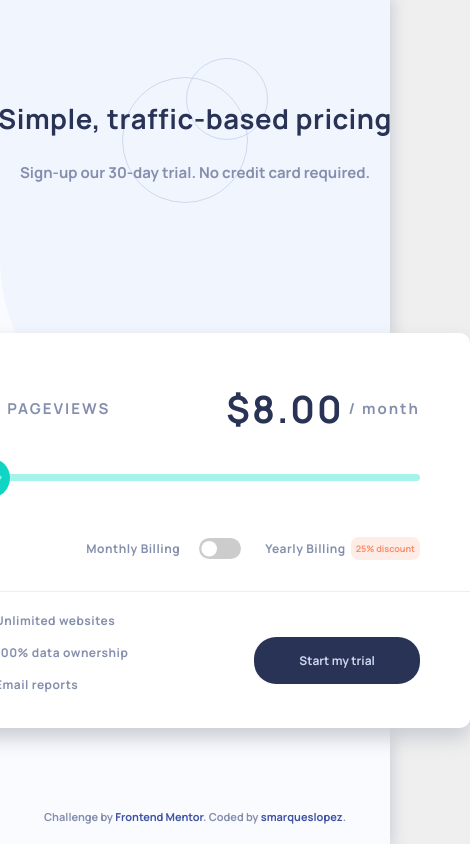
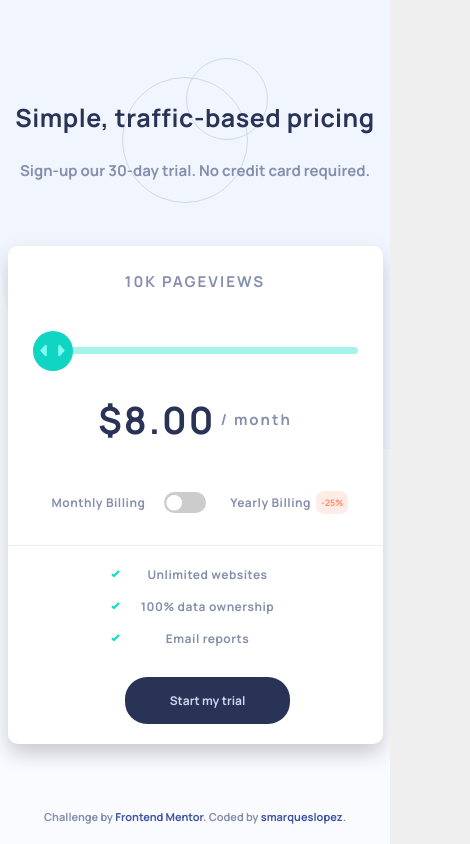
Before and after one commit to smarqueslopez/interactive-pricing-component, a website: page index.html in a window 390 px wide. Shown: the whole page, 470 px wide, since content can reach past the window. Drawn offline with Linux system fonts and the light colour scheme.

Commit message:
Adding responsive design

```diff
--- a/index.html
+++ b/index.html
@@ -9,10 +9,8 @@
   <link type="text/css" rel="stylesheet" href="./styles/style.css" />
 </head>
 <body>
-
   <!-- Wrapper -->
   <div class="wrapper">
-
     <!-- Header -->
     <section class="header">
       <!-- Title -->
@@ -22,30 +20,28 @@
       <!-- Background -->
       <img class="header__background" src="./images/pattern-circles.svg" alt="pattern-circles" />
     </section>
-
-    <!-- Price component -->
-    <section class="card-price">
-
+    <!-- prize component -->
+    <section class="card-prize">
       <!-- Top component -->
-      <div class="card-price__top">
-
-        <!-- Views / Price -->
-        <div class="card-price__top__view-wrapper">
-          <div class="card-price__top__view-wrapper__views">
+      <div class="card-prize__top">
+        <!-- Views -->
+        <div class="view-wrapper">
+          <div class="views">
             <span class="value" id="view-value">10K</span> pageviews
           </div>
-          <div class="card-price__top__view-wrapper__price">
-            <span class="value" id="price-value">$8.00</span> / month
+        </div>
+        <!-- prize -->
+        <div class="prize-wrapper">
+          <div class="prize">
+            <span class="value" id="prize-value">$8.00</span> / month
           </div>
         </div>
-
         <!-- Slider -->
-        <div class="card-price__top__slider-wrapper">
-          <input type="range" min="0" max="100" value="0" step="25" id="slider">
+        <div class="slider-wrapper">
+          <input id="slider" type="range" min="0" max="100" value="0" step="25">
         </div>
-
-        <!-- Price options -->
-        <div class="card-price__top__toggle-wrapper">
+        <!-- prize options -->
+        <div class="toggle-wrapper">
           <div class="monthly-billing">
             <p>Monthly Billing</p>
             <label for="toggle" id="monthly-switch" class="switch">
@@ -55,29 +51,25 @@
           </div>
           <div class="yearly-billing">
             <p>Yearly Billing</p>
-            <span>25% discount</span>
+            <div class="discount">-25%
+              <span>discount</span>
+            </div>
           </div>
         </div>
-
       </div>
-
       <!-- Bottom component-->
-      <div class="card-price__bottom">
-
+      <div class="card-prize__bottom">
         <!-- Perks -->
-        <div class="card-price__bottom__perks">
+        <div class="card-prize__bottom__perks">
           <div class="perk">Unlimited websites</div>
           <div class="perk">100% data ownership</div>
           <div class="perk">Email reports</div>
         </div>
-
         <!-- Trial -->
-        <div class="card-price__bottom__trial">
+        <div class="card-prize__bottom__trial">
           <div class="button">Start my trial</div>
         </div>
-
       </div>
-
     </section>
   </div>
   <!-- Attribution -->
--- a/styles/scss/_components.scss
+++ b/styles/scss/_components.scss
@@ -1,4 +1,4 @@
 @import "./wrapper";
 @import "./header";
-@import "./price-component";
+@import "./prize-component";
 @import "./rounded-toogle";
--- a/styles/scss/_header.scss
+++ b/styles/scss/_header.scss
@@ -29,4 +29,12 @@
     transform: translate(-50%, 40%);
     z-index: 0;
   }
+
+  @include mobile {
+    width: 375px;
+    margin-bottom: 40px;
+    &__title {
+      font-size: 2.5rem;
+    }
+  }
 }
--- a/styles/scss/_price-component.scss
+++ b/styles/scss/_prize-component.scss
@@ -1,38 +1,55 @@
-.card-price {
+.card-prize {
   width: 550px;
   background: $white;
   border-radius: 10px;
   box-shadow: 0px 10px 20px 0px $color-shadow;
+
+  @include mobile {
+    width: 375px;
+  }
 
   &__top {
     width: 100%;
     display: flex;
     flex-direction: column;
     border-bottom: 1px solid #eaeefb;
-    padding: 50px 50px 0px 50px;
+    padding: 30px 50px 0px 50px;
 
-    &__view-wrapper {
+    .view-wrapper {
+      order: 1;
+      width: 50%;
+      align-self: flex-start;
+      margin-top: 40px;
       margin-bottom: 15px;
       display: flex;
       flex-direction: row;
       align-items: center;
       justify-content: space-between;
 
-      &__views,
-      &__price {
+      .views {
+        display: flex;
+        align-items: center;
+        letter-spacing: 2px;
+        text-transform: uppercase;
+
         .value {
           margin-right: 5px;
         }
       }
+    }
 
-      &__views {
-        display: flex;
-        align-items: center;
-        letter-spacing: 2px;
-        text-transform: uppercase;
-      }
+    .prize-wrapper {
+      order: 2;
+      width: 50%;
+      align-self: flex-end;
+      margin-bottom: 15px;
+      margin-top: -60px;
+      display: flex;
+      flex-direction: row;
+      align-items: center;
+      justify-content: space-between;
 
-      &__price {
+      .prize {
         display: flex;
         align-items: center;
         letter-spacing: 2px;
@@ -45,7 +62,8 @@
       }
     }
 
-    &__slider-wrapper {
+    .slider-wrapper {
+      order: 3;
       width: 100%;
       margin: 25px 0;
       display: flex;
@@ -121,7 +139,8 @@
       }
     }
 
-    &__toggle-wrapper {
+    .toggle-wrapper {
+      order: 4;
       width: 100%;
       margin-bottom: 15px;
       display: flex;
@@ -144,13 +163,16 @@
       }
 
       .yearly-billing {
-        span {
+        .discount {
           font-size: 0.9rem;
           border-radius: 8px;
           padding: 5px;
           color: $light-red;
           background-color: #feece7;
           font-weight: $font-weight-bold;
+          span {
+            display: inline-block;
+          }
         }
       }
     }
@@ -206,4 +228,57 @@
       }
     }
   }
+
+  @include mobile {
+    &__top {
+      padding: 25px 25px 0 25px;
+
+      .view-wrapper {
+        order: 1;
+        width: 100%;
+        margin-top: 0;
+        align-self: center;
+        justify-content: center;
+      }
+
+      .slider-wrapper {
+        order: 2;
+        width: 100%;
+        margin: 40px 0;
+      }
+
+      .prize-wrapper {
+        order: 3;
+        width: 100%;
+        margin-top: 0;
+        align-self: center;
+        justify-content: center;
+        .prize span {
+          margin-right: 5px;
+        }
+      }
+
+      .toggle-wrapper {
+        justify-content: center;
+        .yearly-billing .discount span {
+          display: none;
+        }
+      }
+    }
+
+    &__bottom {
+      display: flex;
+      flex-direction: column;
+
+      &__perks {
+        align-items: center;
+        justify-content: center;
+        margin-bottom: 15px;
+
+        .perk::before {
+          left: 25px;
+        }
+      }
+    }
+  }
 }
--- a/styles/scss/_variables.scss
+++ b/styles/scss/_variables.scss
@@ -6,7 +6,7 @@
 }
 
 /** Viewports */
-$vp-mobile: 325px;
+$vp-mobile: 525px;
 $vp-desktop: 1440px;
 
 /* Colors */
```
Also changed, not shown: styles/style.css.
